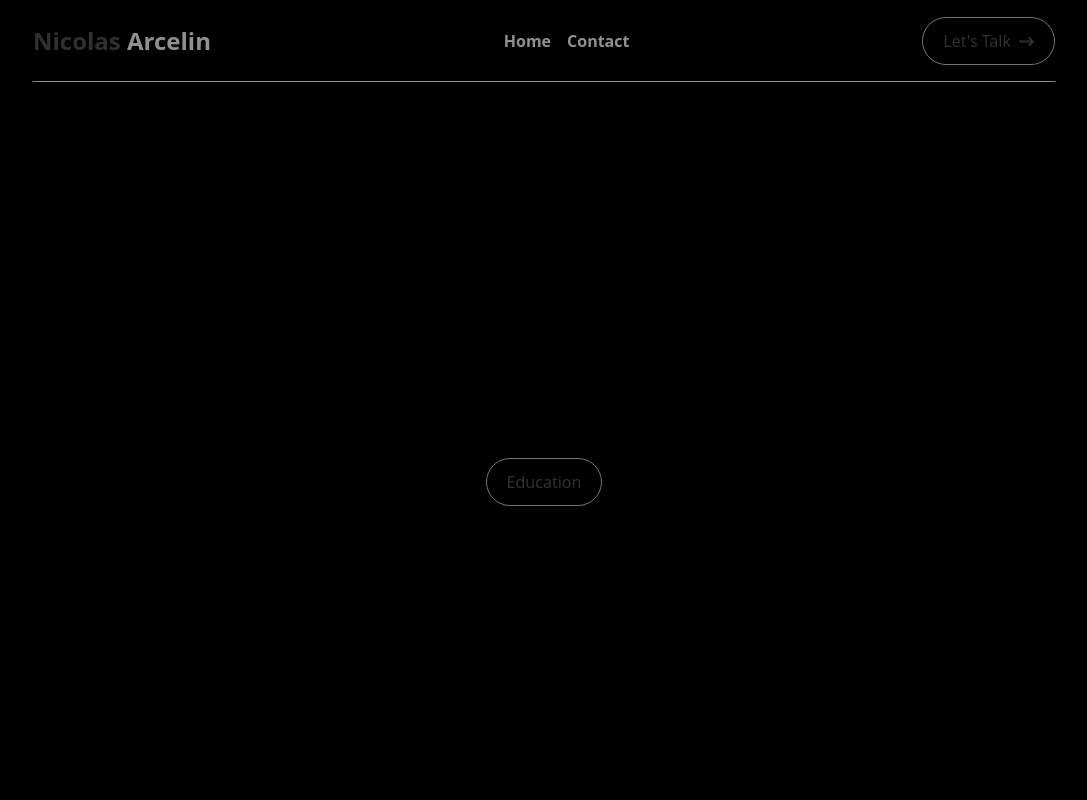
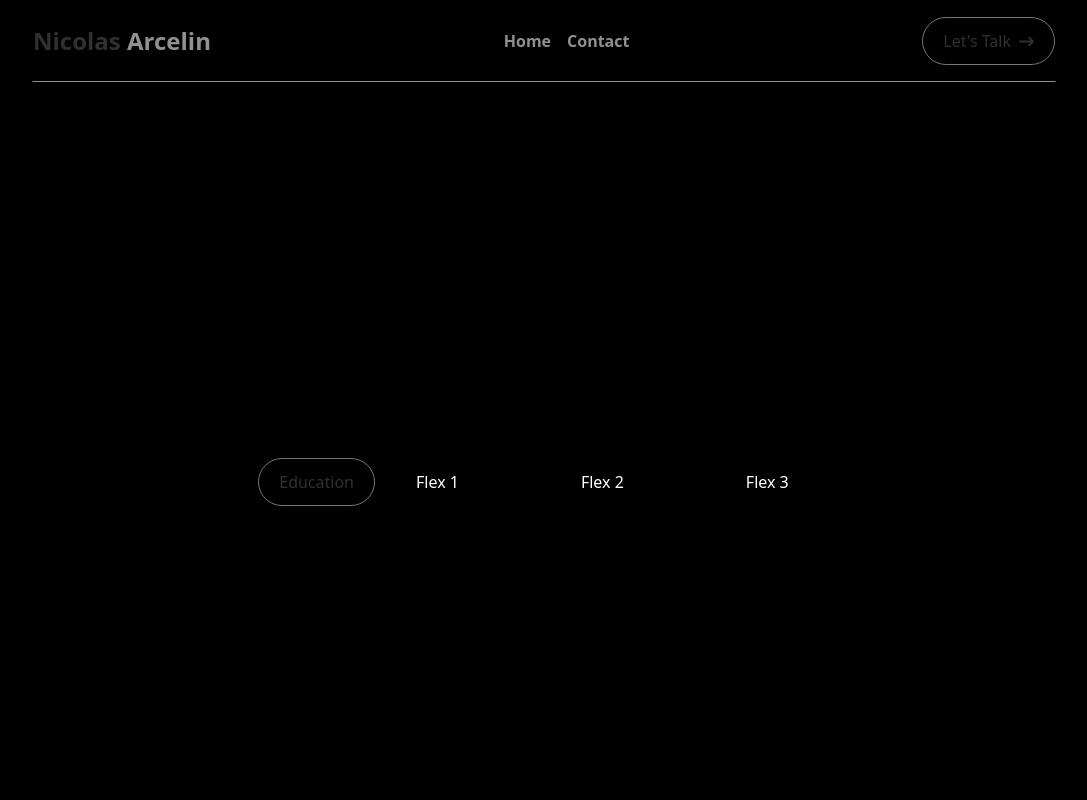
Before and after one commit to narcelin/portfolio_v2, a Next.js app: page /sandbox in a window 1280 px wide. Shown: the top 800 px of the page, without its empty margins (96-1183 px from the left). Built offline with nearby package versions, Linux system fonts and the light colour scheme.

Commit message:
R change

```diff
--- a/src/app/components/sections/AboutSnippet.tsx
+++ b/src/app/components/sections/AboutSnippet.tsx
@@ -17,7 +17,7 @@ export default function AboutSnippet() {
       />
       <div className="w-3/4 xl:w-full flex flex-col  gap-10">
         <MyHeader headerType={2}>Digital Journey</MyHeader>
-        <div className="text-shadow text-xl leading-">
+        <div className="text-shadow text-xl leading-3">
           I began my career as a civil engineer, earning a dual degree in
           engineering from Florida Gulf Coast University. Over the years, I held
           various project management positions across different construction
--- a/src/app/sandbox/page.tsx
+++ b/src/app/sandbox/page.tsx
@@ -12,6 +12,12 @@ export default function sandbox() {
       >
         Education
       </MyButton>
+
+      <div className="flex flex-row gap-10">
+        <div className="border border-black px-10 py-3">Flex 1</div>
+        <div className="border border-black px-10 py-3">Flex 2</div>
+        <div className="border border-black px-10 py-3">Flex 3</div>
+      </div>
     </div>
   );
 }
```
Also changed, not shown: 1 other file (tests, documents, lock files or other folders).
